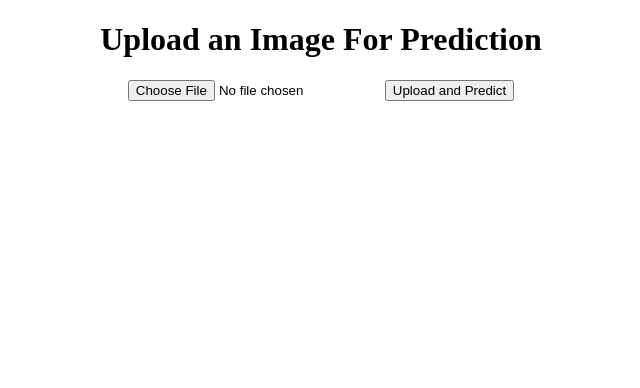
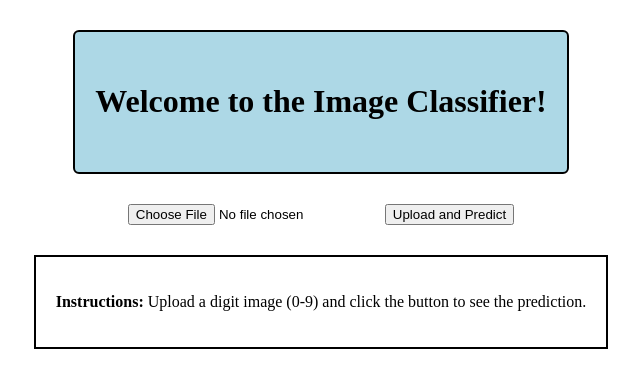
Before and after one commit to kwokrk145/image-classifier-webapp, a Flask app: page / in a window 1280 px wide. Shown: the top 388 px of the page, without its empty margins (319-959 px from the left). Run offline with Flask 3, Linux system fonts and the light colour scheme; parts of the project's set-up code (start-up, migrations or seed data) failed here and were passed over.

Commit message:
Added styling to the frontend.

```diff
--- a/templates/index.html
+++ b/templates/index.html
@@ -1,18 +1,49 @@
 <!DOCTYPE html>
-<html>
+<html lang="en-us">
     <head>
+        <meta charset="UTF-8" />
+        <meta name="viewport" content="width=device-width, initial-scale=1.0" />
         <title>Upload Image</title>
         <style>
-            body, h1 {
-                text-align: center
+            body {
+                    text-align: center;
+                }
+            .box {
+                border-radius: 6px;
+                background-color: lightblue;
+                width: fit-content;
+                margin: 20px auto;
+                padding: 30px 20px;
+                border: 2px solid black;
+                margin-bottom: 30px;
+                margin-top: 30px;
             }
+
+            #instructions {
+                border: 2px solid black;
+                margin: 20px auto;
+                width: fit-content;
+                padding: 20px 20px;
+                margin-top: 30px;
+            }
+
         </style>
     </head>
     <body>
-        <h1>Upload an Image For Prediction</h1>
+        <div class="box">
+            <h1>Welcome to the Image Classifier!</h1>
+        </div>
         <form action="/predict" method="POST" enctype="multipart/form-data">
             <input type="file" name="image" accept="image/*" required>
             <button type="submit">Upload and Predict</button>
         </form>
+
+        <div id="instructions">
+            <p>
+                <strong>Instructions:</strong> Upload a digit image (0-9) and click the button to see the prediction.
+            </p>
+
+        </div>
+
     </body>
 </html>
```
Also changed, not shown: templates/results.html (+27 -7 lines).
